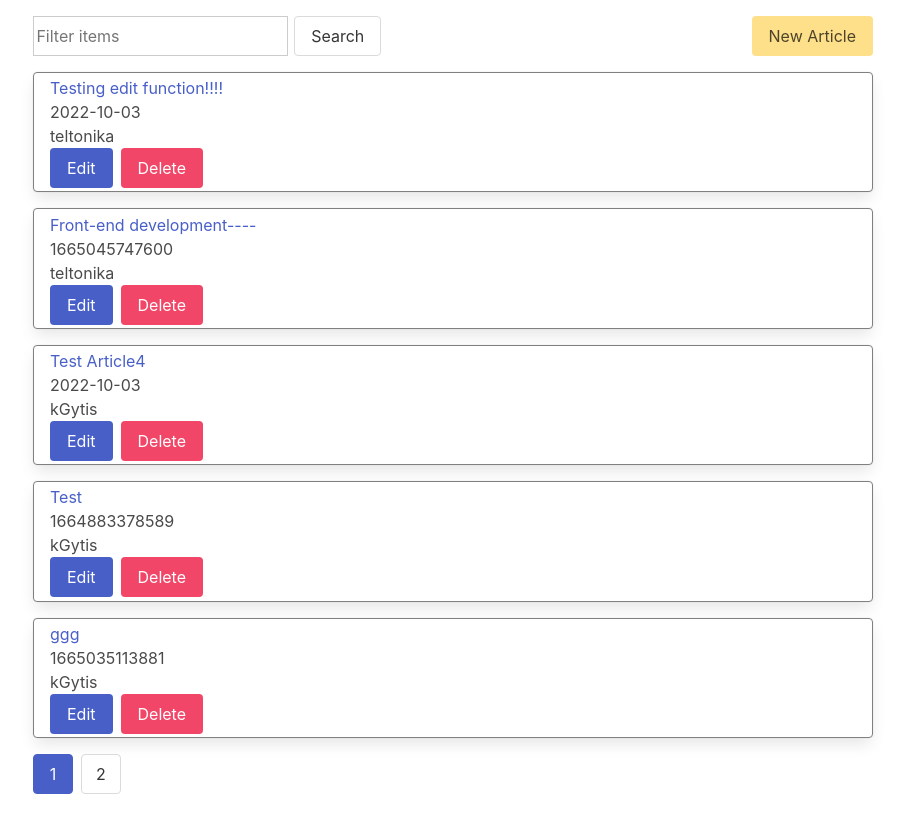
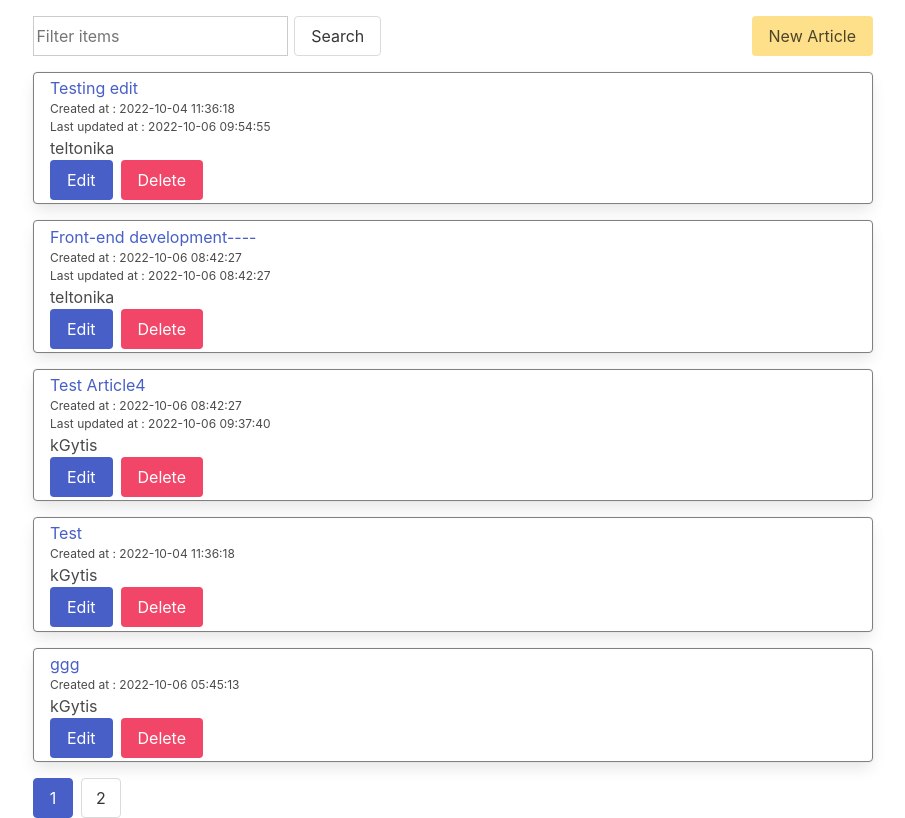
Before and after one commit to kgytis/article-project, a Vue app: page / in a window 1280 px wide. Shown: the whole page, without its empty margins (187-1092 px from the left). Built offline with nearby package versions, Linux system fonts and the light colour scheme; data requests are answered from the project's data file; what vue-toast-notification would draw is missing.

Commit message:
updated edit functionality

```diff
--- a/data/db.json
+++ b/data/db.json
@@ -3,12 +3,12 @@
     {
       "id": "1",
       "name": "kGytis",
-      "created_at": "2022-10-03"
+      "created_at": 1664883378589
     },
     {
       "id": "2",
       "name": "teltonika",
-      "created_at": "2022-10-03"
+      "created_at": 1664883378589
     },
     {
       "id": "5dbe8bf0-40de-4a48-a094-0dec9926b9c1",
@@ -29,11 +29,11 @@
   "articles": [
     {
       "id": "101",
-      "title": "Testing edit function!!!!",
-      "body": "I guess it is working",
+      "title": "Testing edit",
+      "body": "Okey, filled!",
       "author_id": "2",
-      "created_at": "2022-10-03",
-      "updated_at": 1665046930876
+      "created_at": 1664883378589,
+      "updated_at": 1665050095586
     },
     {
       "id": "102",
@@ -46,10 +46,10 @@
     {
       "id": "103",
       "title": "Test Article4",
-      "body": "Article about frontend development.3",
+      "body": "Article about frontend development.111",
       "author_id": "1",
-      "created_at": "2022-10-03",
-      "updated_at": ""
+      "created_at": 1665045747600,
+      "updated_at": 1665049060991
     },
     {
       "id": "d98afa42-2ab9-4d68-85e7-57548b1cfb99",
@@ -68,12 +68,12 @@
       "updated_at": ""
     },
     {
-      "id": "95159670-b834-4fa0-ab0d-0c21bf24e362",
-      "title": "dabar tikrai bus gerai",
-      "body": "ffff",
-      "author_id": "2",
-      "created_at": 1665035171336,
-      "updated_at": ""
+      "id": "cb392581-4a02-462b-af69-cb09370d5075",
+      "title": "New art",
+      "body": "New art1111",
+      "author_id": "2e3cac9d-a544-48f0-a5b7-deabfba470a4",
+      "created_at": 1665049078479,
+      "updated_at": 1665049095135
     }
   ]
 }
--- a/src/components/articles/ArticleItem.vue
+++ b/src/components/articles/ArticleItem.vue
@@ -7,8 +7,9 @@
             {{ title }}
           </h3>
         </router-link>
-        <p class="creation">
-          {{ createdAt }}
+        <p class="is-size-7">Created at : {{ createDate }}</p>
+        <p v-if="updatedAt" class="is-size-7">
+          Last updated at : {{ updateDate }}
         </p>
         <h4>{{ author }}</h4>
       </div>
@@ -37,6 +38,14 @@ export default {
       dialogToggle: false,
     };
   },
+  computed: {
+    createDate() {
+      return this.dateCreator(this.createdAt);
+    },
+    updateDate() {
+      return this.dateCreator(this.updatedAt);
+    },
+  },
   methods: {
     editItem() {
       console.log('Edit item');
@@ -44,6 +53,12 @@ export default {
     },
     deletePrompt() {
       this.dialogToggle = !this.dialogToggle;
+    },
+    dateCreator(date) {
+      const fullDate = new Date(date).toISOString();
+      const fullYear = fullDate.slice(0, 10);
+      const fullTime = fullDate.slice(11, 19);
+      return fullYear + ' ' + fullTime;
     },
     async deleteItem(id) {
       this.deletePrompt();
--- a/src/components/articles/EditArticleForm.vue
+++ b/src/components/articles/EditArticleForm.vue
@@ -57,8 +57,13 @@ export default {
       },
       formIsValid: true,
       error: null,
-      isLoading : false
+      isLoading: false,
     };
+  },
+  computed: {
+    article() {
+      return this.$store.getters['articles/article'];
+    },
   },
   methods: {
     closeModal() {
@@ -87,9 +92,8 @@ export default {
         await this.$store.dispatch('articles/fetchArticle', {
           articleId: this.articleId,
         });
-        const article = await this.$store.getters['articles/article'];
-        this.title.val = article.title;
-        this.body.val = article.body;
+        this.title.val = this.article.title;
+        this.body.val = this.article.body;
         this.isLoading = false;
       } catch (error) {
         console.log(error.message);
@@ -97,6 +101,18 @@ export default {
     },
     submitForm() {
       this.validateForm();
+      console.log(this.article.title);
+      console.log(this.title.val);
+      if (
+        this.article.title === this.title.val &&
+        this.article.body === this.body.val
+      ) {
+        this.closeModal();
+        this.$toast.open({
+          message: `No changes have been made.`,
+          type: 'info',
+        });
+      } else {
         if (!this.formIsValid) {
           return;
         }
@@ -108,6 +124,7 @@ export default {
         };
         this.closeModal();
         this.$emit('save-data', formData);
+      }
     },
   },
   watch: {
--- a/src/layouts/ArticlePage.vue
+++ b/src/layouts/ArticlePage.vue
@@ -15,7 +15,10 @@
     <div v-else-if="isLoading">
       <base-spinner></base-spinner>
     </div>
-    <h1 v-else-if="!isArticle">No such article found.</h1>
+    <div v-else-if="!isArticle" class="box is-flex is-justify-content-center is-align-items-center">
+      <h1 class="is-size-3 has-text-centered">No such article exists. Posted articles can be found <router-link to="/articles">here.</router-link></h1>
+
+    </div>
     <base-modal :modalToggle="modalToggle" @close-modal="modalHandle">
       <edit-article-form
         :articleId="article.id"
@@ -87,7 +90,6 @@ export default {
         type: 'info',
       });
       this.back();
-
     },
     back() {
       this.$router.push('/articles');
--- a/src/store/modules/authors/actions.js
+++ b/src/store/modules/authors/actions.js
@@ -3,7 +3,6 @@ export default {
   async fetchAuthors(context) {
     try {
       const response = await axios.get('http://localhost:3000/authors');
-      console.log(response.data);
       context.commit('setAuthors', response.data);
     } catch (error) {
       throw new Error(error.message);
```
Also changed, not shown: src/store/modules/articles/actions.js (+5 -4 lines). Lines whose indentation alone changed are shown as unchanged.
